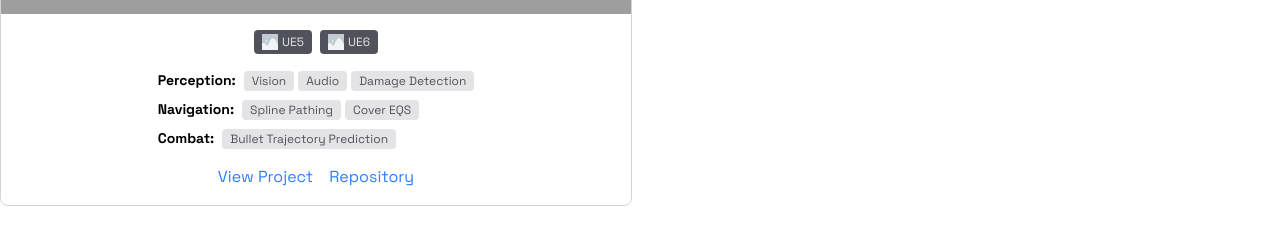
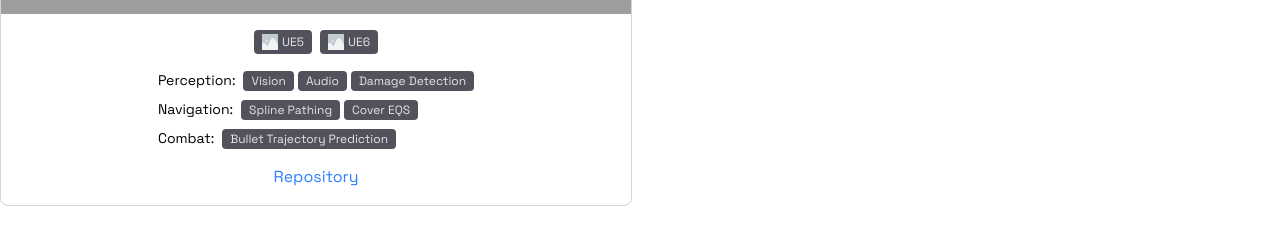
Before and after one commit to Ricard0Brites/Portfolio, a React app: page / in a window 1280 px wide. Shown: the part 319-558 px from the top of the page. Built offline with nearby package versions, Linux system fonts and the light colour scheme; grey boxes are pictures that could not be loaded; the HTML template or start-up script is replaced by a standard one.

Commit message:
Modified card description colors

```diff
--- a/src/App.tsx
+++ b/src/App.tsx
@@ -99,13 +99,13 @@ export default class App extends Component
           <div className="flex flex-col gap-2 text-left text-sm">
             {/* Perception */}
             <div className="flex flex-wrap items-baseline gap-2">
-              <span className="font-bold">Perception:</span>
+              <span>Perception:</span>
               <div className="flex flex-wrap gap-1">
                 {
                   ['Vision', 'Audio', 'Damage Detection'].map(
                     sub =>
                     (
-                      <span key={sub} className={`text-xs bg-theme px-2 py-0.5 rounded text-theme`}>{sub}</span>
+                      <span key={sub} className={`text-xs bg-contrast px-2 py-0.5 rounded text-contrast`}>{sub}</span>
                     )
                   )
                 }
@@ -114,13 +114,13 @@ export default class App extends Component
 
             {/* Navigation */}
             <div className="flex flex-wrap items-baseline gap-2">
-              <span className="font-bold">Navigation:</span>
+              <span>Navigation:</span>
               <div className="flex flex-wrap gap-1">
                 {
                   ['Spline Pathing', 'Cover EQS'].map(
                     sub =>
                     (
-                      <span key={sub} className={`text-xs bg-theme px-2 py-0.5 rounded text-theme`}>{sub}</span>
+                      <span key={sub} className={`text-xs bg-contrast px-2 py-0.5 rounded text-contrast`}>{sub}</span>
                     )
                   )
                 }
@@ -129,20 +129,20 @@ export default class App extends Component
 
             {/* Combat */}
             <div className="flex flex-wrap items-baseline gap-2">
-              <span className="font-bold">Combat: </span>
+              <span>Combat: </span>
               <div className="flex flex-wrap gap-1">
                 {
                   ['Bullet Trajectory Prediction'].map(
                     sub =>
                     (
-                      <span key={sub} className={`text-xs bg-theme px-2 py-0.5 rounded text-theme`}>{sub}</span>
+                      <span key={sub} className={`text-xs bg-contrast px-2 py-0.5 rounded text-contrast`}>{sub}</span>
                     )
                   )
                 }
               </div>
             </div>
           </div>,
-          'link',
+          '',
           'https://github.com/Ricard0Brites/Unreal_AI_Demo',
           npcImage,
           [
@@ -204,8 +204,9 @@ export default class App extends Component
 
           {/* Links */}
           <div className="flex gap-4 justify-center w-full">
-            <a href={item.link} className="text-blue-500 hover:underline">View Project</a>
-            <a href={item.repositoryLink} className="text-blue-500 hover:underline">Repository</a>
+
+            { item.link.length <= 0 ? '' : <a href={item.link} className="text-blue-500 hover:underline">View Project</a> }
+            { item.repositoryLink.length <= 0 ? '' : <a href={item.repositoryLink} target="_blank" rel="noopener noreferrer" className="text-blue-500 hover:underline">Repository</a> }
           </div>
         </div>
 
--- a/src/index.css
+++ b/src/index.css
@@ -19,6 +19,7 @@
     --bg-color: var(--color-zinc-200);
     --text-color: var(--color-zinc-600);
     --secondary-text-color: var(--color-zinc-400);
+    --text-contrast: var(--color-zinc-200);
     --stroke-color: var(--color-zinc-600);
     --hover-color: var(--color-zinc-300);
     --border-color: var(--color-zinc-300);
@@ -33,6 +34,7 @@
     --bg-color: var(--color-zinc-600);
     --text-color: var(--color-zinc-200);
     --secondary-text-color: var(--color-zinc-400);
+    --text-contrast: var(--color-zinc-600);
     --stroke-color: var(--color-zinc-400);
     --hover-color: var(--color-zinc-500);
     --border-color: var(--color-zinc-600);
@@ -47,6 +49,7 @@
 .bg-contrast { background-color: var(--bg-color-contrastelement) !important; color: var(--text-color-contrastelement) !important; }
 .text-theme { color: var(--text-color) !important; }
 .text-secondary-theme { color: var(--secondary-text-color) !important; }
+.text-contrast { color: var(--text-contrast) !important; }
 .stroke-theme { color: var(--stroke-color) !important; }
 .hover-theme:hover { background-color: var(--hover-color) !important; }
 .border-theme { border-color: var(--border-color) !important; }
```
